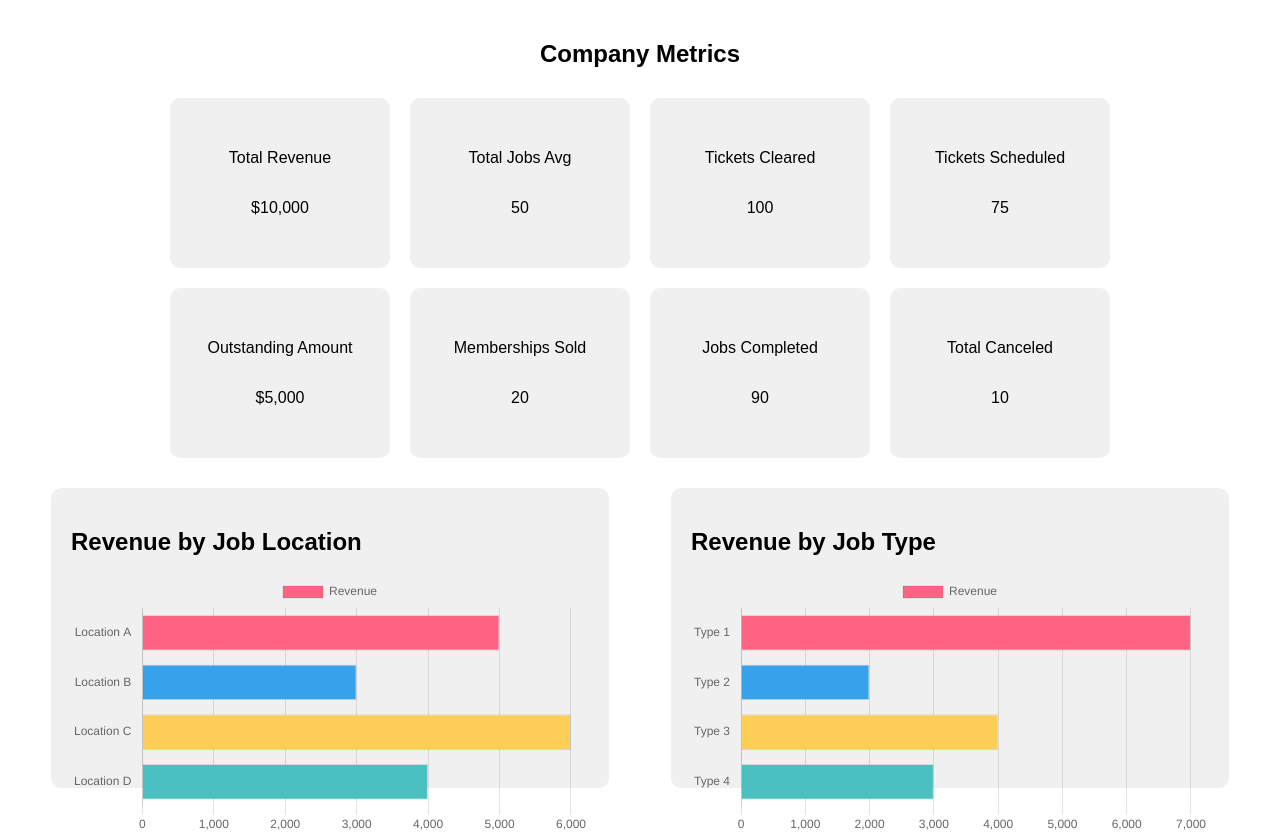
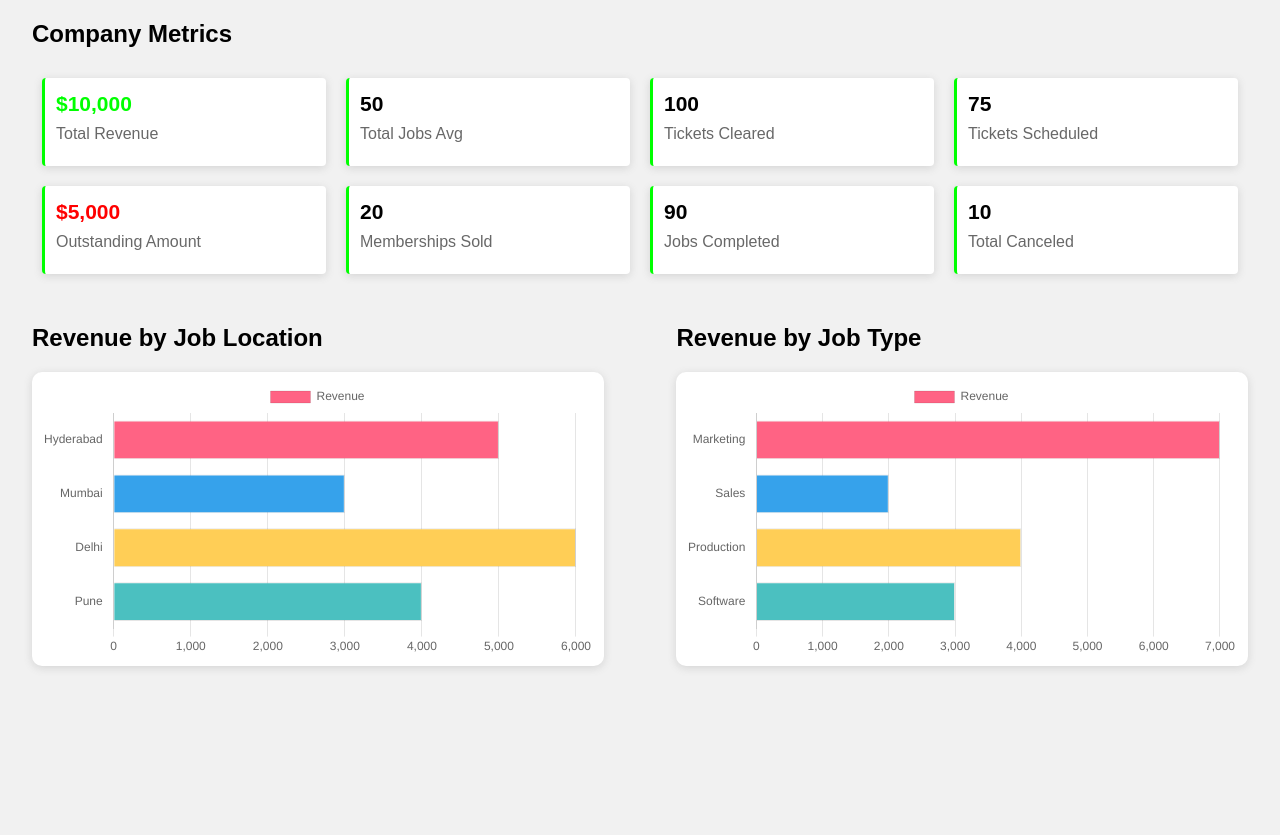
Before and after one commit to OneGitter/Zen-Trades-Task-3-4, a plain HTML site: page dashboard.html in a window 1280 px wide. After the commit the page ends 800 px from the top, so only its background shows below. Drawn offline with nearby package versions, Linux system fonts and the light colour scheme.

Commit message:
Added Css

```diff
--- a/dash_script.js
+++ b/dash_script.js
@@ -1,6 +1,6 @@
 // Sample data for charts
 const jobLocationData = {
-    labels: ['Location A', 'Location B', 'Location C', 'Location D'],
+    labels: ['Hyderabad', 'Mumbai', 'Delhi', 'Pune'],
     datasets: [{
         label: 'Revenue',
         data: [5000, 3000, 6000, 4000],
@@ -10,7 +10,7 @@ const jobLocationData = {
 };
 
 const jobTypeData = {
-    labels: ['Type 1', 'Type 2', 'Type 3', 'Type 4'],
+    labels: ['Marketing', 'Sales', 'Production', 'Software'],
     datasets: [{
         label: 'Revenue',
         data: [7000, 2000, 4000, 3000],
--- a/dash_style.css
+++ b/dash_style.css
@@ -2,58 +2,84 @@ body {
     font-family: Arial, sans-serif;
     margin: 0;
     padding: 0;
+    background: #f1f1f1;
 }
 
 .container {
     display: flex;
     flex-direction: column;
-    align-items: center;
-    padding: 20px;
+    /* align-items: center; */
+    /* padding: 5px; */
+    background: #f1f1f1;
+    width: 95%;
+    margin: 0 auto;
 }
 .upper-section {
     width: 100%;
     display: flex;
-    justify-content: center;
+    /* justify-content: center; */
     flex-direction: column;
     flex-wrap: wrap;
     margin-bottom: 20px;
 }
 
 .upper-metric {
-    display: flex;
+    display: grid;
     flex-direction: row;
-    justify-content: center;
+    /* justify-content: center; */
+    grid-template-columns: repeat(4,25%);
 }
 
 .lower-metric {
-    display: flex;
+    display: grid;
     flex-direction: row;
     justify-content: center;
 }
 
 
 .card {
-    width: 200px;
-    height: 150px;
-    background-color: #f0f0f0;
-    border-radius: 10px;
+    /* width: 200px; */
+    /* height: 45px; */
+    background-color: #fff;
+    border-radius: 4px;
     margin: 10px;
     display: flex;
     flex-direction: column;
-    justify-content: center;
-    align-items: center;
-    padding: 10px;
+    /* justify-content: center; */
+    /* align-items: center; */
+    padding: 14px 11px;
+    box-shadow: rgba(99, 99, 99, 0.2) 0px 2px 8px 0px;
+    border-left: 3px solid #00ff00;
 }
+
+.card p{
+    margin:0;
+}
+.card p:first-child{
+    margin-bottom: 9px;
+    font-weight: 600;
+    font-size: 21px;
+}
+
+.card p:last-child{
+    color:#686868;
+}
+
 .lower-section {
     width: 100%;
     display: flex;
-    justify-content: space-around;
+    justify-content: space-between;
 }
 .chart {
-    width: 45%;
-    height: 300px;
-    background-color: #f0f0f0;
+    /* width: 45%; */
+    /* height: 300px; */
+    background-color: #fff;
     border-radius: 10px;
-    padding: 20px;
-    box-sizing: border-box;
+    padding: 9px;
+    /* box-sizing: border-box; */
+    box-shadow: rgba(99, 99, 99, 0.2) 0px 2px 8px 0px;
 }
+
+.chart-container{
+    width: 47%;
+}
--- a/dashboard.html
+++ b/dashboard.html
@@ -12,49 +12,52 @@
         <div class="upper-section">
             <div class="upper-metric">
                 <div class="card">
+                    <p style="color:#00ff00">$10,000</p>
                     <p>Total Revenue</p>
-                    <p>$10,000</p>
                 </div>
                 <div class="card">
+                    <p>50</p>
                     <p>Total Jobs Avg</p>
-                    <p>50</p>
                 </div>
                 <div class="card">
+                    <p>100</p>
                     <p>Tickets Cleared</p>
-                    <p>100</p>
                 </div>
                 <div class="card">
+                    <p>75</p>
                     <p>Tickets Scheduled</p>
-                    <p>75</p>
-                </div>
-            </div>
-            <div class="lower-metric">
-                <div class="card">
-                    <p>Outstanding Amount</p>
-                    <p>$5,000</p>
                 </div>
                 <div class="card">
-                    <p>Memberships Sold</p>
-                    <p>20</p>
+                    <p style="color:#FF0000">$5,000</p>
+                    <p>Outstanding Amount</p>
                 </div>
                 <div class="card">
-                    <p>Jobs Completed</p>
-                    <p>90</p>
+                    <p>20</p>
+                    <p>Memberships Sold</p>
                 </div>
                 <div class="card">
+                    <p>90</p>
+                    <p>Jobs Completed</p>
+                </div>
+                <div class="card">
+                    <p>10</p>
                     <p>Total Canceled</p>
-                    <p>10</p>
                 </div>
             </div>
             </div>
         <div class="lower-section">
-            <div class="chart">
+            <div class="chart-container">
                 <h2>Revenue by Job Location</h2>
-                <canvas id="jobLocationChart"></canvas>
+                <div class="chart">
+                    <canvas id="jobLocationChart"></canvas>
+                </div>
+
             </div>
-            <div class="chart">
+            <div class="chart-container">
                 <h2>Revenue by Job Type</h2>
-                <canvas id="jobTypeChart"></canvas>
+                <div class="chart">
+                    <canvas id="jobTypeChart"></canvas>
+                </div>
             </div>
         </div>
     </div>
```
